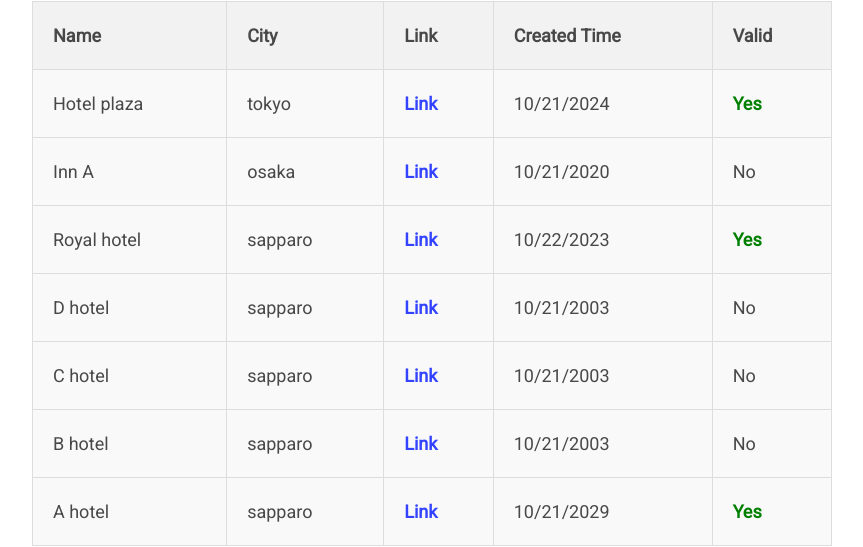
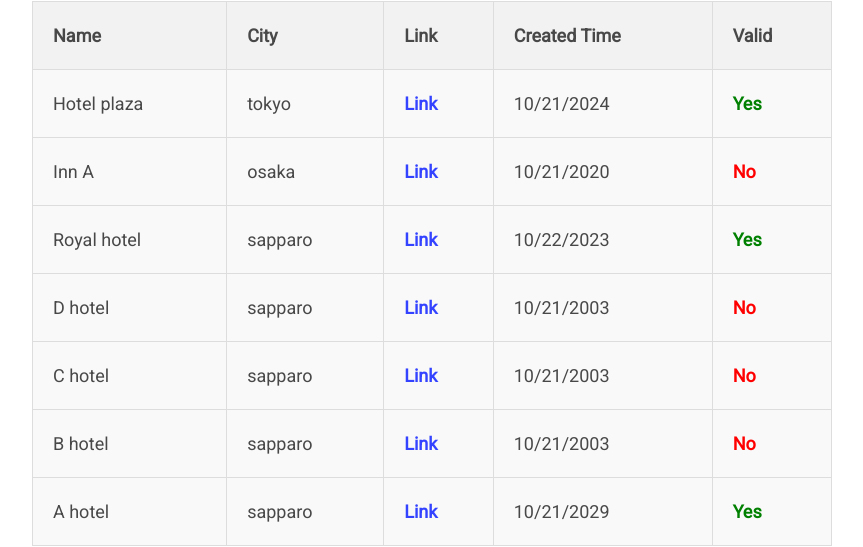
Before and after one commit to yennanliu/vue-admin-system, a Vue app: page /hotel in a window 1280 px wide. Shown: the part 173-720 px from the top of the page, without its empty margins (208-1071 px from the left). Built offline with nearby package versions, Linux system fonts and the light colour scheme.

Commit message:
update style

```diff
--- a/src/views/Hotel/Hotel.vue
+++ b/src/views/Hotel/Hotel.vue
@@ -19,7 +19,7 @@
           <td>{{ hotel.city }}</td>
           <td><a href="http://booking.com">Link</a></td>
           <td>{{ hotel.created_time }}</td>
-          <td :class="{ valid: checkIfValid(hotel.created_time) }">
+          <td :class="{ valid: checkIfValid(hotel.created_time), invalid: !checkIfValid(hotel.created_time) }">
             {{ checkIfValid(hotel.created_time) ? 'Yes' : 'No' }}
           </td>
         </tr>
@@ -100,4 +100,9 @@ td a {
   color: green;
   font-weight: bold;
 }
+
+.invalid {
+  color: red; /* Red color for invalid (No) */
+  font-weight: bold;
+}
 </style>
```
